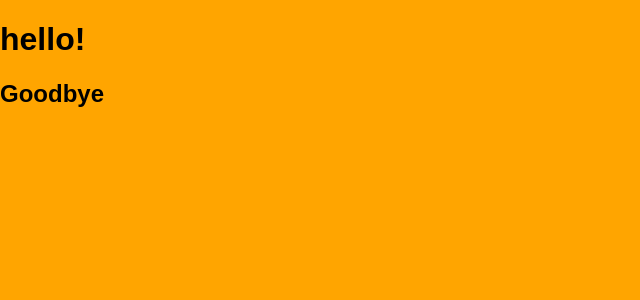
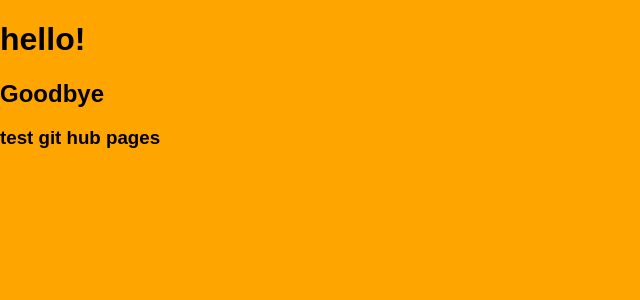
Before and after one commit to mgoldkamp/portfolio-2017, a Jekyll site: the page built from index.html, in a window 1280 px wide. Shown: the top 300 px of the page, without its empty margins (0-640 px from the left). Built offline with Jekyll 4.4.1, drawn with Linux system fonts in a browser that asks for light colours; Markdown is read by kramdown in place of the engine named in the settings.

Commit message:
built test

```diff
--- a/_includes/hello.html
+++ b/_includes/hello.html
@@ -1 +1 @@
-<h1>hello!</h1><h2>Goodbye</h2>
+<h1>hello!</h1><h2>Goodbye</h2><h3>test git hub pages</h3>
--- a/_jade/hello.jade
+++ b/_jade/hello.jade
@@ -1,2 +1,3 @@
 h1 hello!
 h2 Goodbye
+h3 test git hub pages
```
